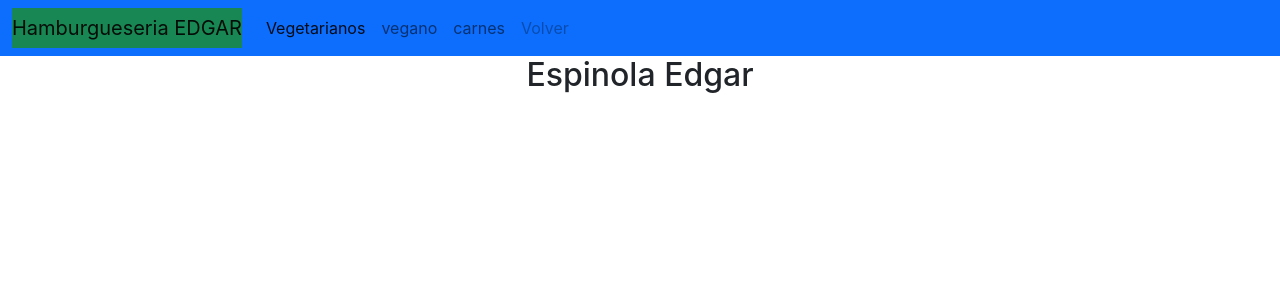
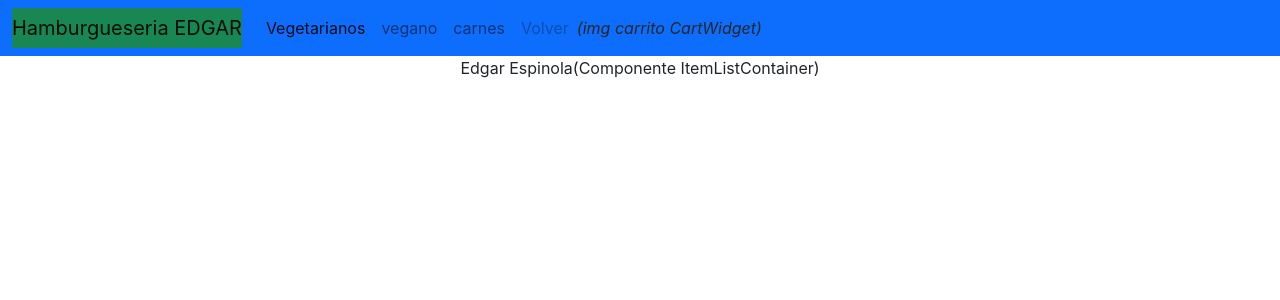
Before and after one commit to edgar-1993/desafio-clase11-react, a React (Create React App) app in the folder desafio3/: page / in a window 1280 px wide. Shown: the top 300 px of the page. Built offline with nearby package versions, Linux system fonts and the light colour scheme.

Commit message:
cambios desafio

```diff
--- a/desafio3/src/App.js
+++ b/desafio3/src/App.js
@@ -1,12 +1,14 @@
 import logo from './logo.svg';
 import './App.css';
 import { NavBar } from './components/navbar';
+import ItemListContainer from "./components/ItemListContainer";
+
 
 function App() {
   return (
     <div className="App">
       <NavBar />
-      <h2>Espinola Edgar</h2>
+      <ItemListContainer/>
     </div>
   );
 }
--- /dev/null
+++ b/desafio3/src/components/CartWidget.js
@@ -0,0 +1,8 @@
+import React from "react";
+
+
+
+export default function CartWidget() {
+    return <i class="">(img carrito CartWidget)</i>;
+
+}
--- /dev/null
+++ b/desafio3/src/components/ItemListContainer.js
@@ -0,0 +1,5 @@
+import React from "react";
+
+export default function ItemListContainer() {
+    return <div>Edgar Espinola(Componente ItemListContainer) </div>;
+}
--- a/desafio3/src/components/navbar.js
+++ b/desafio3/src/components/navbar.js
@@ -1,4 +1,5 @@
 import React from "react";
+import CartWidget from "./CartWidget";
 
 export const NavBar = () => {
     return (
@@ -8,6 +9,7 @@ export const NavBar = () => {
     <a class="navbar-brand bg-success" href="#">Hamburgueseria EDGAR</a>
     <button class="navbar-toggler" type="button" data-bs-toggle="collapse" data-bs-target="#navbarNavAltMarkup" aria-controls="navbarNavAltMarkup" aria-expanded="false" aria-label="Toggle navigation">
       <span class="navbar-toggler-icon"></span>
+
     </button>
     <div class="collapse navbar-collapse" id="navbarNavAltMarkup">
       <div class="navbar-nav">
@@ -16,8 +18,10 @@ export const NavBar = () => {
         <a class="nav-link" href="#">carnes</a>
         <a class="nav-link disabled" href="#" tabindex="-1" aria-disabled="true">Volver</a>
       </div>
+      <CartWidget/>
     </div>
   </div>
+
 </nav>
 
     );
```
